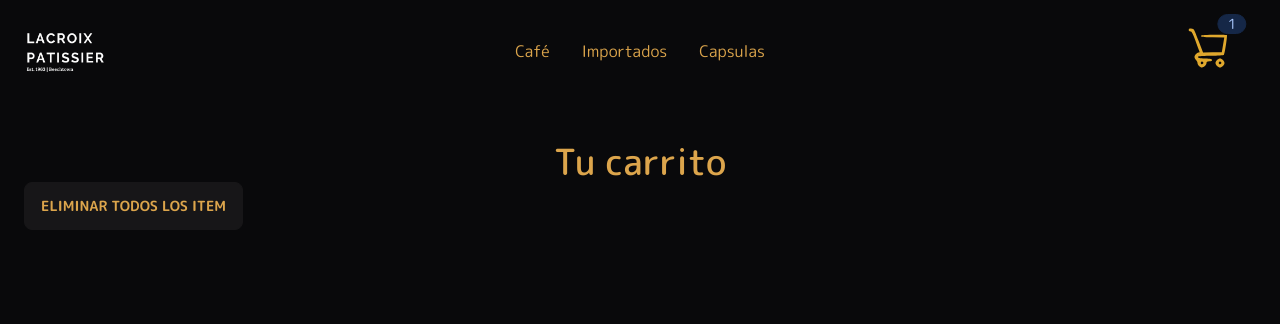
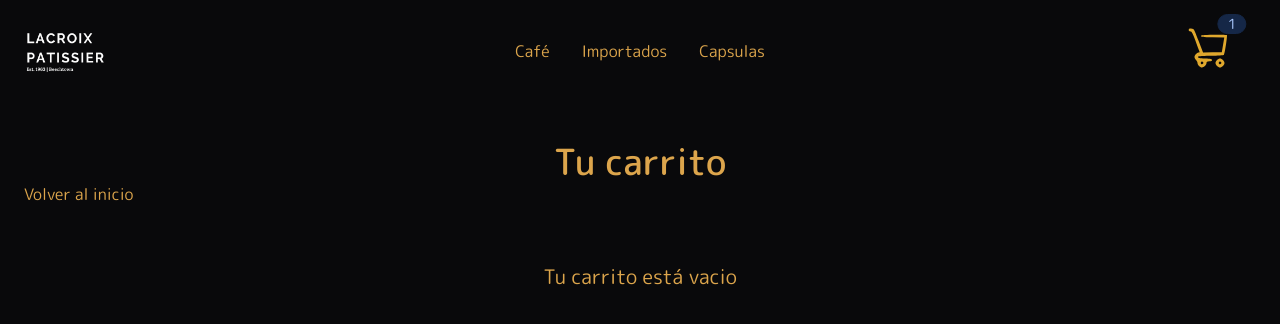
Before and after one commit to simoncarlos/Lacroix-Patissier-Simon-Hurtado, a React (Create React App) app: page /cart in a window 1280 px wide. Shown: the top 324 px of the page. Built offline with nearby package versions, Linux system fonts and the light colour scheme.

Commit message:
Agregado de context

```diff
--- a/src/components/Cart/Cart.jsx
+++ b/src/components/Cart/Cart.jsx
@@ -1,30 +1,38 @@
 import { useContext } from "react";
 import { CartContext } from "../CartContext/CartContext";
+import { Link } from "react-router-dom";
 
 const Cart = () => {
 
-    const { cartList, clear, removeItem } = useContext(CartContext);
+    const { cartList, clear, removeItem, findIndex } = useContext(CartContext);
 
     return(
-        <section className="mt-10 px-6">
+        <section className="mt-10 px-6 flex flex-col align-middle">
             <h1 className="text-center text-4xl font-medium">Tu carrito</h1>
-            <button className="btn" onClick={clear}>Eliminar todos los item</button>
-            <ul className="my-10">
+            {
+                cartList.length !== 0
+                ? <button className="btn my-14 mx-auto" onClick={clear}>Eliminar todos los item</button>
+                : <div>
+                    <Link to="/"><button> Volver al inicio </button></Link>
+                    <h2 className="text-xl text-center my-14 mx-auto">Tu carrito está vacio</h2>
+                </div>
+            }
+            <ul className="my-5 flex flex-wrap justify-center">
                 {
                     cartList.map( product =>
-                        <li key={product.idProduct} className="flex" >
-                            <div className="relative flex justify-start w-72 p-4 rounded-2xl bg-neutral-focus">
+                        <li key={product.idProduct} className="m-5">
+                            <div className="relative mx-auto flex justify-start w-96 p-4 rounded-2xl bg-neutral-focus">
                                 <div className="w-24 h-32 rounded-2xl overflow-hidden">
                                     <img src={product.pictureUrl} className="w-24" alt="" />
                                 </div>
-                                <div className="ml-4 flex flex-col justify-around">
+                                <div className="ml-4 flex flex-col justify-around w-4/6">
                                     <article>
                                         <h2 className="text-base font-medium text-primary">{product.title}</h2>
                                         <h6 className="text-sm font-light text-primary-focus">{product.subtitle}</h6>
                                     </article>
                                     <div className="flex justify-between">
-                                        <p className="text-base-content font-medium">$ {product.price}</p>
-                                        <p>{product.cart}</p>
+                                        <p className="text-base-content font-medium">$ {product.price  * cartList[ findIndex(product.idProduct) ].cart}</p>
+                                        <p className="text-base-content font-medium">Cantidad: { cartList[ findIndex(product.idProduct) ].cart }</p>
                                     </div>
                                 </div>
                                 <button className="btn btn-circle absolute top-1 right-1 bg-neutral-focus border-none" onClick = { () => { removeItem(product.idProduct) } } >
@@ -32,7 +40,6 @@ const Cart = () => {
                                 </button>
                             </div>
                         </li>
-
                     )
                 }
             </ul>
--- a/src/components/CartContext/CartContext.jsx
+++ b/src/components/CartContext/CartContext.jsx
@@ -12,9 +12,12 @@ const CartContextProvider = ({ children }) => {
         return isIn
     }
 
+    const findIndex = (id) =>{
+        return cartList.findIndex( itemCart => itemCart.idProduct === id);
+    }
+
     const updateItem = ( id, quantity ) => {
-        const position = cartList.findIndex( itemCart => itemCart.idProduct === id);
-        cartList[position].cart += quantity;
+        cartList[ findIndex(id) ].cart += quantity;
     }
 
     const addItem = (item, quantity) => {
@@ -32,7 +35,7 @@ const CartContextProvider = ({ children }) => {
     }
 
     return(
-        <CartContext.Provider value = { {cartList, isInCart, updateItem, addItem, clear, removeItem} } >
+        <CartContext.Provider value = { {cartList, isInCart, updateItem, addItem, clear, removeItem, findIndex} } >
             {children}
         </CartContext.Provider>
     )
--- a/src/components/ItemDetail/ItemDetail.jsx
+++ b/src/components/ItemDetail/ItemDetail.jsx
@@ -12,11 +12,13 @@ const ItemDetail = ({datos})=>{
 
     const { cartList, addItem, isInCart, updateItem } = useContext(CartContext);
 
-    let { idProduct, title, subtitle, description, ingredients, price, pictureUrl, roasted, milk, raiting, stock} = datos;
+    const { idProduct, title, subtitle, description, ingredients, price, pictureUrl, roasted, milk, raiting, stock} = datos;
 
     const [itemCount, setItemCount] = useState(0);
 
-    isInCart(idProduct) && (stock = stock - cartList.find( itemCart => itemCart.idProduct === idProduct ).cart  )
+    let newStock = stock;
+
+    isInCart(idProduct) && (newStock = stock - cartList.find( itemCart => itemCart.idProduct === idProduct ).cart  )
 
     const onAdd = (count) => {
         setItemCount(count);
@@ -76,7 +78,7 @@ const ItemDetail = ({datos})=>{
                     <div className="flex flex-col sm:flex-row justify-center md:justify-start items-center">
                         {
                             itemCount === 0
-                            ? <ItemCount className="block" stock={stock} initial={1} onAdd={onAdd} />
+                            ? <ItemCount className="block" stock={newStock} initial={1} onAdd={onAdd} />
                             : <Link to="/cart"> <button className="btn glass"> Checkout </button> </Link>
                         }
                         <div className="stat w-auto px-10">
```
